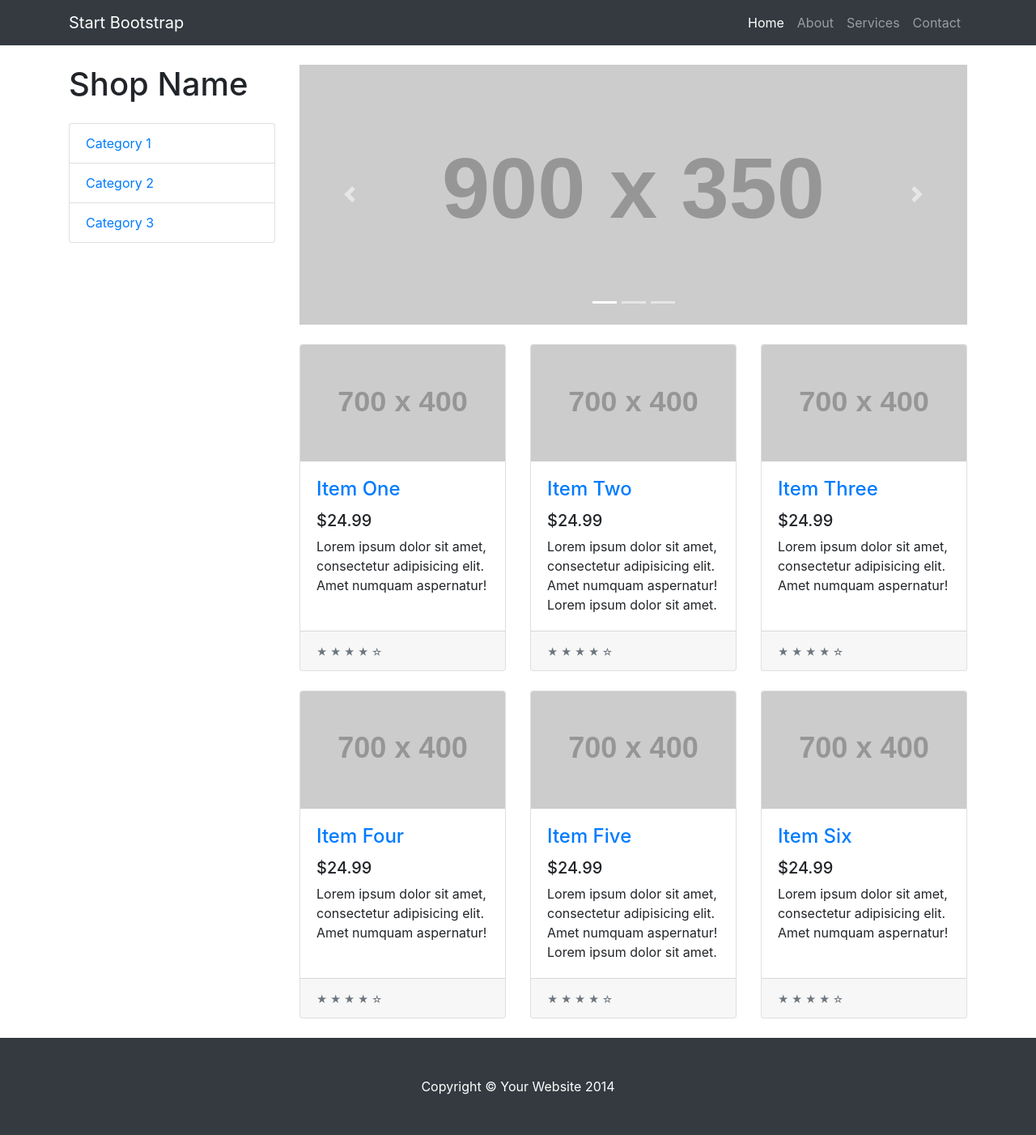
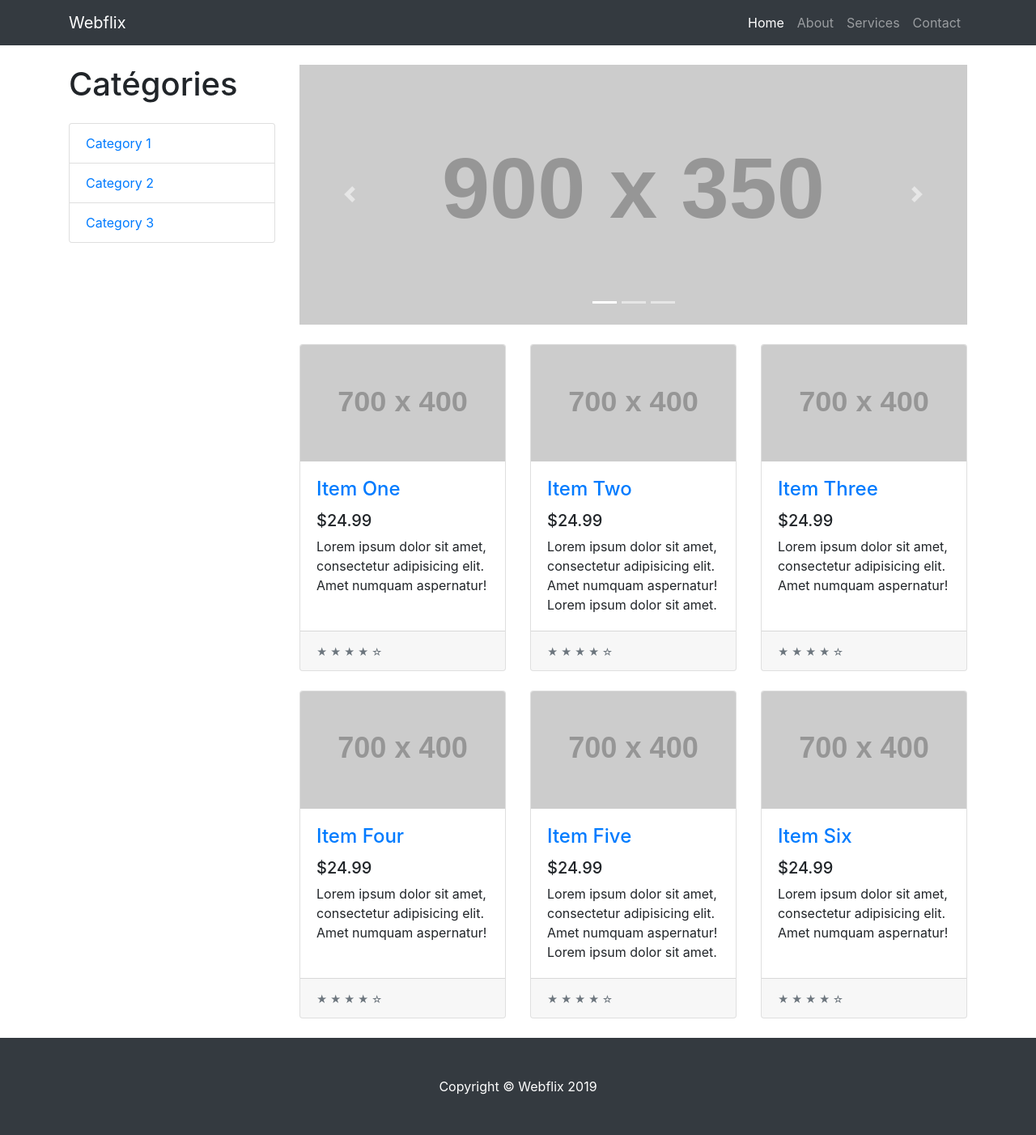
Before and after one commit to daw-2/php, a PHP site: page / in a window 1280 px wide. Shown: the whole page at 81% size. Run offline with PHP 8.4, Linux system fonts and the light colour scheme; grey boxes labelled with a size stand in for pictures from a placeholder-image service; some libraries are stand-ins or nearby versions.

Commit message:
Display title site

```diff
--- a/14-webflix/partials/footer.php
+++ b/14-webflix/partials/footer.php
@@ -1,7 +1,11 @@
   <!-- Footer -->
   <footer class="py-5 bg-dark">
     <div class="container">
-      <p class="m-0 text-center text-white">Copyright &copy; Your Website 2014</p>
+      <p class="m-0 text-center text-white">
+        Copyright &copy;
+        <?php echo $siteName . ' ' . date('Y'); ?>
+        <?php // echo (new DateTime())->format('Y'); ?>
+      </p>
     </div>
     <!-- /.container -->
   </footer>
--- a/14-webflix/partials/header.php
+++ b/14-webflix/partials/header.php
@@ -30,7 +30,7 @@
   <!-- Navigation -->
   <nav class="navbar navbar-expand-lg navbar-dark bg-dark">
     <div class="container">
-      <a class="navbar-brand" href="#">Start Bootstrap</a>
+      <a class="navbar-brand" href="#"><?php echo $siteName; ?></a>
       <button class="navbar-toggler" type="button" data-toggle="collapse" data-target="#navbarResponsive" aria-controls="navbarResponsive" aria-expanded="false" aria-label="Toggle navigation">
         <span class="navbar-toggler-icon"></span>
       </button>
--- a/14-webflix/public/index.php
+++ b/14-webflix/public/index.php
@@ -10,7 +10,7 @@ require_once __DIR__ . '/../partials/header.php'; ?>
 
       <div class="col-lg-3">
 
-        <h1 class="my-4">Shop Name</h1>
+        <h1 class="my-4">Catégories</h1>
         <div class="list-group">
           <a href="#" class="list-group-item">Category 1</a>
           <a href="#" class="list-group-item">Category 2</a>
```
